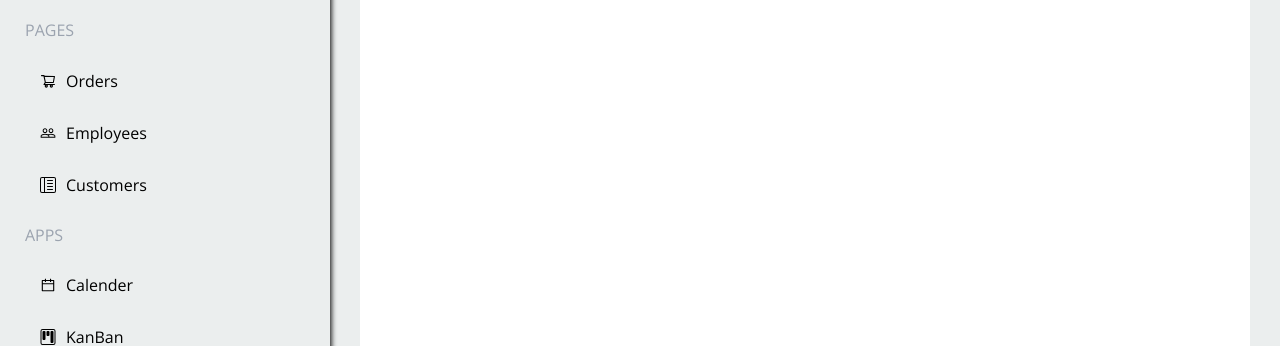
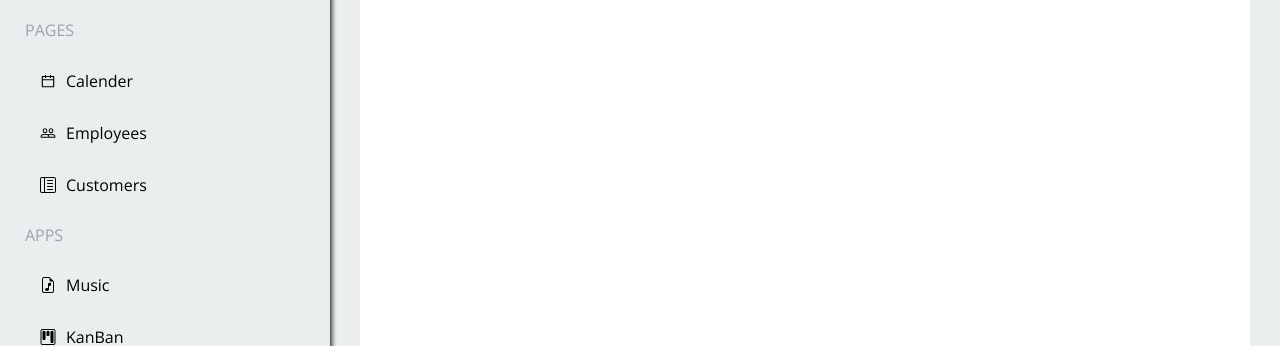
Before and after one commit to taine-rasmussen/eCommerce-, a React (Create React App) app: page /ColourPicker in a window 1280 px wide. Shown: the part 184-530 px from the top of the page. Built offline with nearby package versions, Linux system fonts and the light colour scheme.

Commit message:
change orders to music

```diff
--- a/src/Body/Body.js
+++ b/src/Body/Body.js
@@ -6,7 +6,7 @@ import Ecommerce from '../Ecommerce/Ecommerce'
 import Customers from '../Customers/Customers'
 import Employees from '../Employees/Employees'
 import Calender from '../Calender/Calender'
-import Orders from '../Orders/Orders'
+import Music from '../MusicPlayer/MusicPlayer'
 import KanBan from '../KanBan/KanBan'
 import Editor from '../Editor/Editor'
 import './Body.css'
@@ -21,7 +21,7 @@ const Body = () => {
       <div className='body_body'>
         <Routes>
           <Route path="ecommerce" element={<Ecommerce />} />
-          <Route path="orders" element={<Orders />} />
+          <Route path="Music" element={<Music />} />
           <Route path="Employees" element={<Employees />} />
           <Route path="Customers" element={<Customers />} />
           <Route path="Calender" element={<Calender />} />
--- /dev/null
+++ b/src/MusicPlayer/MusicPlayer.js
@@ -0,0 +1,11 @@
+import React from 'react'
+
+const MusicPlayer = () => {
+   return (
+      <div>
+         MusicPlayer
+      </div>
+   )
+}
+
+export default MusicPlayer
--- a/src/Orders/Orders.js
+++ /dev/null
@@ -1,11 +0,0 @@
-import React from 'react'
-
-const Orders = () => {
-   return (
-      <div>
-         Orders
-      </div>
-   )
-}
-
-export default Orders
--- a/src/Sidebar/Sidebar.js
+++ b/src/Sidebar/Sidebar.js
@@ -2,6 +2,7 @@ import { AiOutlineShoppingCart, AiOutlineCalendar, AiOutlineFormatPainter } from
 import { BsLayoutTextSidebarReverse, BsKanban } from 'react-icons/bs'
 import { useContext, useCallback } from 'react'
 import { HiOutlineShoppingBag } from 'react-icons/hi'
+import { BsFileEarmarkMusic } from 'react-icons/bs'
 import { MdPeopleOutline } from 'react-icons/md'
 import { AdminContext } from '../AdminContext'
 import { FiSettings } from 'react-icons/fi'
@@ -24,12 +25,12 @@ const Sidebar = () => {
       { title: 'Ecommerce', icon: <HiOutlineShoppingBag /> }
     ],
     [
-      { title: 'Orders', icon: <AiOutlineShoppingCart /> },
+      { title: 'Calender', icon: <AiOutlineCalendar /> },
       { title: 'Employees', icon: <MdPeopleOutline /> },
       { title: 'Customers', icon: <BsLayoutTextSidebarReverse /> }
     ],
     [
-      { title: 'Calender', icon: <AiOutlineCalendar /> },
+      { title: 'Music', icon: <BsFileEarmarkMusic /> },
       { title: 'KanBan', icon: <BsKanban /> },
       { title: 'Editor', icon: <FaRegEdit /> },
       { title: 'Colour Picker', icon: <AiOutlineFormatPainter /> }
```
Also changed, not shown: src/MusicPlayer/Orders.css (added).
